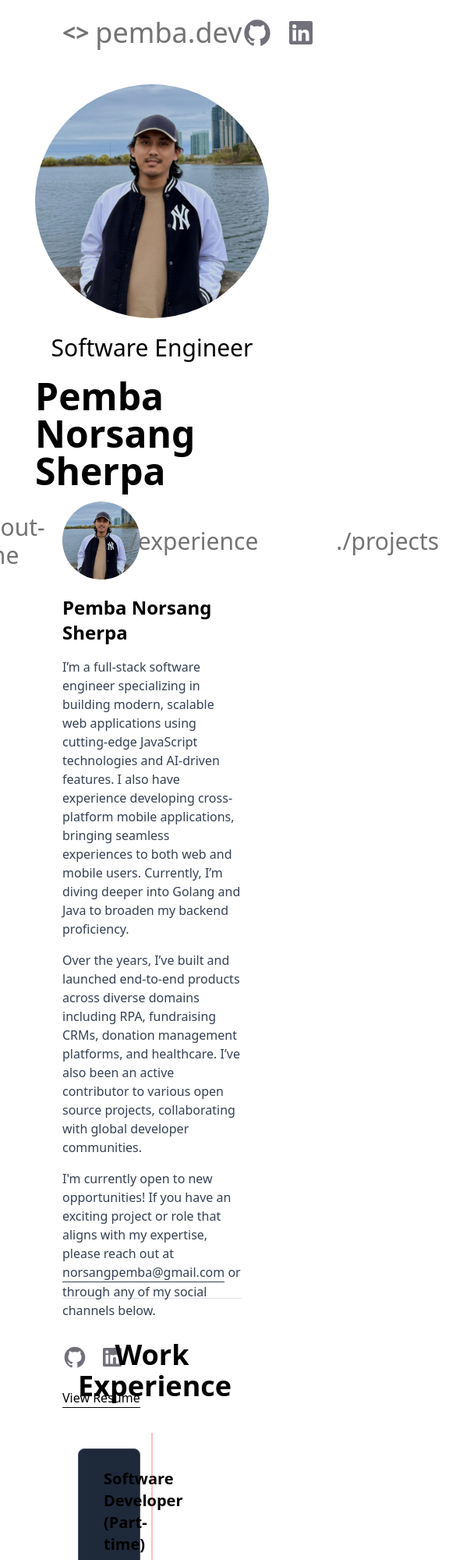
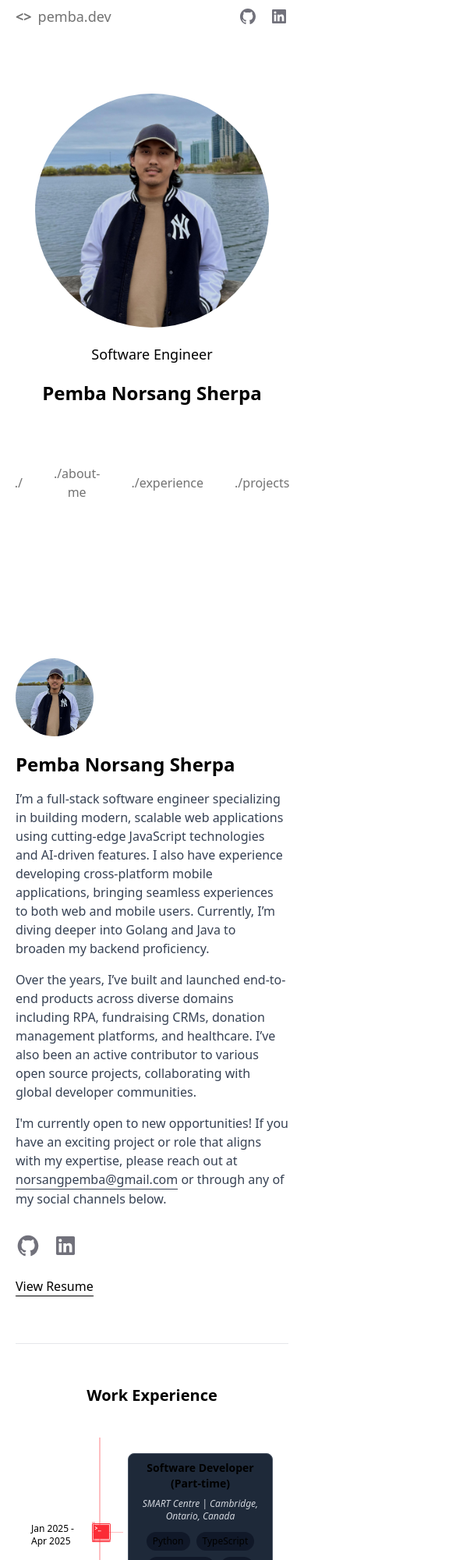
Before and after one commit to pemba1s1/pemba.dev, a React (Vite) app: page / in a window 390 px wide. Shown: the top 2000 px of the page at 78% size, 585 px wide, since content can reach past the window. Built offline with nearby package versions, Linux system fonts and the light colour scheme.

Commit message:
stlyes: made responsive

```diff
--- a/src/components/about.tsx
+++ b/src/components/about.tsx
@@ -4,7 +4,7 @@ import SocialLinks from "./social-link";
 
 function About() {
   return (
-    <section id="about" className="flex flex-col h-[90vh] justify-center max-w-3xl mx-auto mb-15">
+    <section id="about" className="flex flex-col min-h-[90vh] justify-center max-w-3xl mx-auto mb-15">
       <img src="/me.jpg" alt="Pemba Sherpa" className="h-[100px] w-[100px] rounded-full mb-5" />
       <h1 className="text-2xl font-bold">Pemba Norsang Sherpa</h1>
 
--- a/src/components/experience.tsx
+++ b/src/components/experience.tsx
@@ -3,7 +3,7 @@ import Timeline from "./timeline";
 function Experience() {
   return (
     <section id="experience" className="flex flex-col min-h-[90vh] p-5 justify-center max-w-4xl mx-auto mb-15">
-      <h1 className="text-4xl font-bold mb-15 text-center">Work Experience</h1>
+      <h1 className="text-xl sm:text-4xl font-bold mb-15 text-center">Work Experience</h1>
       <Timeline />
     </section>
   );
--- a/src/components/header.tsx
+++ b/src/components/header.tsx
@@ -30,16 +30,17 @@ function Header() {
   const handleLinkClick = (id: string) => {
     const section = document.getElementById(id);
     if (section) {
-      const yOffset = -window.innerHeight * 0.10; // 10vh offset
+      const isLg = window.innerWidth >= 1024;
+      const yOffset = isLg ? -window.innerHeight * 0.10 : -window.innerHeight * 0.05; // 10vh for lg, 5vh otherwise
       const y = section.getBoundingClientRect().top + window.pageYOffset + yOffset;
       window.scrollTo({ top: y, behavior: "smooth" });
     }
   };
   return (
-    <div className='h-screen' id="home">
-    <header className={`flex justify-between items-center h-[10vh] text-4xl z-20 ${isFixed ? 'fixed top-0 left-0 bg-zinc-950 px-20 w-full' : 'sticky top-0'}`}>
+    <div className='min-h-screen' id="home">
+      <header className={`flex justify-between items-center h-[5vh] 2xl:h-[10vh] text-lg sm:text-2xl 2xl:text-4xl z-20 ${isFixed ? 'xl:fixed top-0 left-0 bg-zinc-950 px-20 w-full' : 'xl:sticky top-0'}`}>
         <div className="flex gap-2 text-neutral-500 hover:text-zinc-200 transition items-center cursor-pointer">
-          <p className='font-bold text-3xl'>&lt;&gt;</p>
+          <p className='font-bold text-lg sm:text-xl lg:text-3xl'>&lt;&gt;</p>
           <p>pemba.dev</p>
         </div>
         <div className="flex gap-4">
@@ -50,20 +51,20 @@ function Header() {
                 aria-label={`Follow on ${social.label}`}
                 href={social.href}
                 icon={social.icon}
-                iconClassName="h-10 w-10"
+                iconClassName="h-6 w-6 sm:h-8 sm:w-8 lg:h-10 lg:w-10"
               />
             ))
           }
         </div>
       </header>
-      <div className="flex flex-col items-center justify-evenly h-[80%]">
+      <div className="flex flex-col items-center justify-evenly h-[80vh]">
         <div className='flex flex-col items-center gap-5'>
           <img src='/me.jpg' alt="Pemba Sherpa" className='max-h-[300px] max-w-[300px] rounded-full mx-auto' />
-          <p className="text-3xl">Software Engineer</p>
-          <p className="text-5xl font-bold">Pemba Norsang Sherpa</p>
+          <p className="text-lg sm:text-3xl">Software Engineer</p>
+          <p className="text-2xl sm:text-5xl font-bold">Pemba Norsang Sherpa</p>
         </div>
 
-        <div className={`flex gap-25 text-3xl justify-center px-20 h-[10vh] items-center z-30 ${isFixed ? 'fixed top-0 bg-zinc-950' : 'sticky top-0'}`}>
+        <div className={`flex gap-10 sm:gap-25 sm:text-xl 2xl:text-3xl justify-center w-full xl:w-auto lg:px-20 h-[5vh] 2xl:h-[10vh] items-center z-30 ${isFixed ? 'fixed top-0 bg-zinc-950' : 'sticky top-0'}`}>
           {Object.entries(navLinks).map(([path, label]) => (
             <button
               key={path}
--- a/src/components/project-card.tsx
+++ b/src/components/project-card.tsx
@@ -10,14 +10,14 @@ function ProjectCard({ project }: { project: Project }) {
       className="flex cursor-pointer flex-col rounded-xl transition hover:bg-zinc-50 hover:dark:bg-zinc-800/50"
       key={project.title}
     >
-      <div className="max-h-[300px] max-w-[600px]">
+      <div className="max-h-[180px] max-w-[420px] lg:max-h-[300px] lg:max-w-[600px]">
         <img alt={project.title} src={projectImage} className="h-full w-full object-cover"/>
       </div>
       <div className="p-4">
-        <a className="text-base font-semibold tracking-tight text-zinc-800 dark:text-zinc-100">
+        <a className="text-sm sm:text-base font-semibold tracking-tight text-zinc-800 dark:text-zinc-100">
           {project.title}
         </a>
-        <div className=" z-10 mt-2 text-sm text-gray-500 dark:text-gray-400">
+        <div className="z-10 mt-2 text-xs sm:text-sm text-gray-500 dark:text-gray-400">
           {project.description}
         </div>
         <div className="z-10 mb-6 mt-6 flex flex-wrap gap-1 ">
@@ -29,7 +29,7 @@ function ProjectCard({ project }: { project: Project }) {
               icon={GitHubIcon}
               href={project.gitUrl}
               className="flex-none"
-              iconClassName="h-8 w-8"
+              iconClassName="h-6 w-6 lg:h-8 lg:w-8"
           />
           )}
           {project.url && (
@@ -37,7 +37,7 @@ function ProjectCard({ project }: { project: Project }) {
               icon={LinkIcon}
               href={project.url}
               className="flex-none"
-              iconClassName="h-8 w-8"
+              iconClassName="h-6 w-6 lg:h-8 lg:w-8"
             />
           )}
         </div>
--- a/src/components/projects.tsx
+++ b/src/components/projects.tsx
@@ -4,7 +4,7 @@ import ProjectCard from "./project-card";
 function Projects() {
   return (
     <section id="projects" className="flex flex-col min-h-[90vh] p-5 justify-center mx-auto">
-      <h1 className="text-4xl font-bold mb-15 text-center">Projects</h1>
+      <h1 className="text-xl sm:text-4xl font-bold mb-15 text-center">Projects</h1>
       <div
         role="list"
         className="grid grid-cols-1 gap-x-12 gap-y-16 sm:grid-cols-2 xl:grid-cols-3"
--- a/src/components/timeline.tsx
+++ b/src/components/timeline.tsx
@@ -32,28 +32,29 @@ function Timeline() {
       {experience.map((element: experienceItem, index: number) => {
         return (
           <div key={index} className="flex pb-10 w-full items-center justify-between relative">
-            <div id="exp-time" className={`w-[42%] pt-2 ${index % 2 == 0 ? "order-last" : "order-first text-right"}`}>{element.startYear + " - " + element.endYear}</div>
-            <div className="w-[15%] justify-center pt-0.5 sm:flex">
+            <div id="exp-time" className={`w-[20%] sm:w-[42%] pt-2 text-xs sm:text-base ${index % 2 == 0 ? "sm:order-last" : "sm:order-first sm:text-right"}`}>{element.startYear + " - " + element.endYear}</div>
+            <div className="relative w-[10%] items-center justify-center pt-0.5 sm:flex">
+              {/* <div
+                className={`bg-zinc-950 h-[2px] w-8 translate-y-5 opacity-30 z-5 ${index % 2 == 0 ? "sm:order-last" : "sm:order-first"}`}
+              ></div> */}
+              <ComputerIcon className={`h-6 w-6 sm:h-8 sm:w-8 lg:h-10 lg:w-10 flex-none ${ fillColors[index % 5]} z-5`}/>
+              <div className={`absolute top-0 w-px border-2 h-full ${borderColors[index % 5]} z-1 opacity-30`}></div>
               <div
-                className={`bg-zinc-950 h-[2px] w-8 translate-y-5 opacity-30 z-5 ${index % 2 == 0 ? "order-last" : "order-first"}`}
-              ></div>
-              <ComputerIcon className={`h-10 w-10 flex-none ${ fillColors[index % 5]} z-5`}/>
-              <div
-                className={`${bgColors[index % 5]} h-[2px] w-8 translate-y-5 opacity-30 z-5 ${index % 2 != 0 ? "order-last" : "order-first"}`}
+                className={`${bgColors[index % 5]} absolute top-[50%] h-px sm:h-[2px] w-10 opacity-30 z-5 ${index % 2 != 0 ? "sm:right-0" : "sm:left-0"}`}
               ></div>
             </div>
-            <div id="exp-info" className={`w-[42%] border border-gray-600 rounded-lg px-8 py-6 bg-gray-800 text-center ${index % 2 != 0 ? "order-last" : "order-first"}`}>
-              <div className="text-xl font-bold mb-2">{element.title}</div>
-              <div className="text-gray-300 mb-2 text-sm italic">
+            <div id="exp-info" className={`w-[60%] sm:w-[42%] border border-gray-600 rounded-lg p-2 sm:px-8 sm:py-6 bg-gray-800 text-center ${index % 2 != 0 ? "sm:order-last" : "sm:order-first"}`}>
+              <div className="text-sm sm:text-xl font-bold mb-2">{element.title}</div>
+              <div className="text-gray-300 mb-2 text-xs sm:text-base italic">
                 {element.organization + " | " + element.location}
               </div>
-              {element.description && <div className="mb-2 text-left">{element.description}</div> }
+              {element.description && <div className="mb-2 text-center text-xs sm:text-base">{element.description}</div> }
               <div className="flex flex-wrap justify-center">
                 {element.tech.map((tech, index) => {
                   return (
                     <span
                       key={index}
-                      className="bg-gray-900 rounded-xl px-2 py-1 text-sm m-1"
+                      className="bg-gray-900 rounded-xl px-2 py-1 sm:px-3 sm:py-2 text-xs sm:text-sm m-1"
                     >
                       {tech}
                     </span>
@@ -67,7 +68,7 @@ function Timeline() {
               </a> */}
             </div>
             <div className="absolute flex items-center h-full w-full">
-              <div className={`mx-auto border-l-2 h-full ${borderColors[index % 5]} z-1 opacity-30`}></div>
+              <div className={`ml-[28%] sm:mx-auto border-l-2 h-full ${borderColors[index % 5]} z-1 opacity-30`}></div>
             </div>
           </div>
         );
--- a/src/styles/App.css
+++ b/src/styles/App.css
@@ -4,5 +4,5 @@
   @apply dark:bg-zinc-950 dark:text-gray-100;
 }
 body {
-  @apply mx-auto min-h-screen px-20 antialiased;
+  @apply mx-auto min-h-screen px-5 sm:px-10 lg:px-20 antialiased;
 }
```
